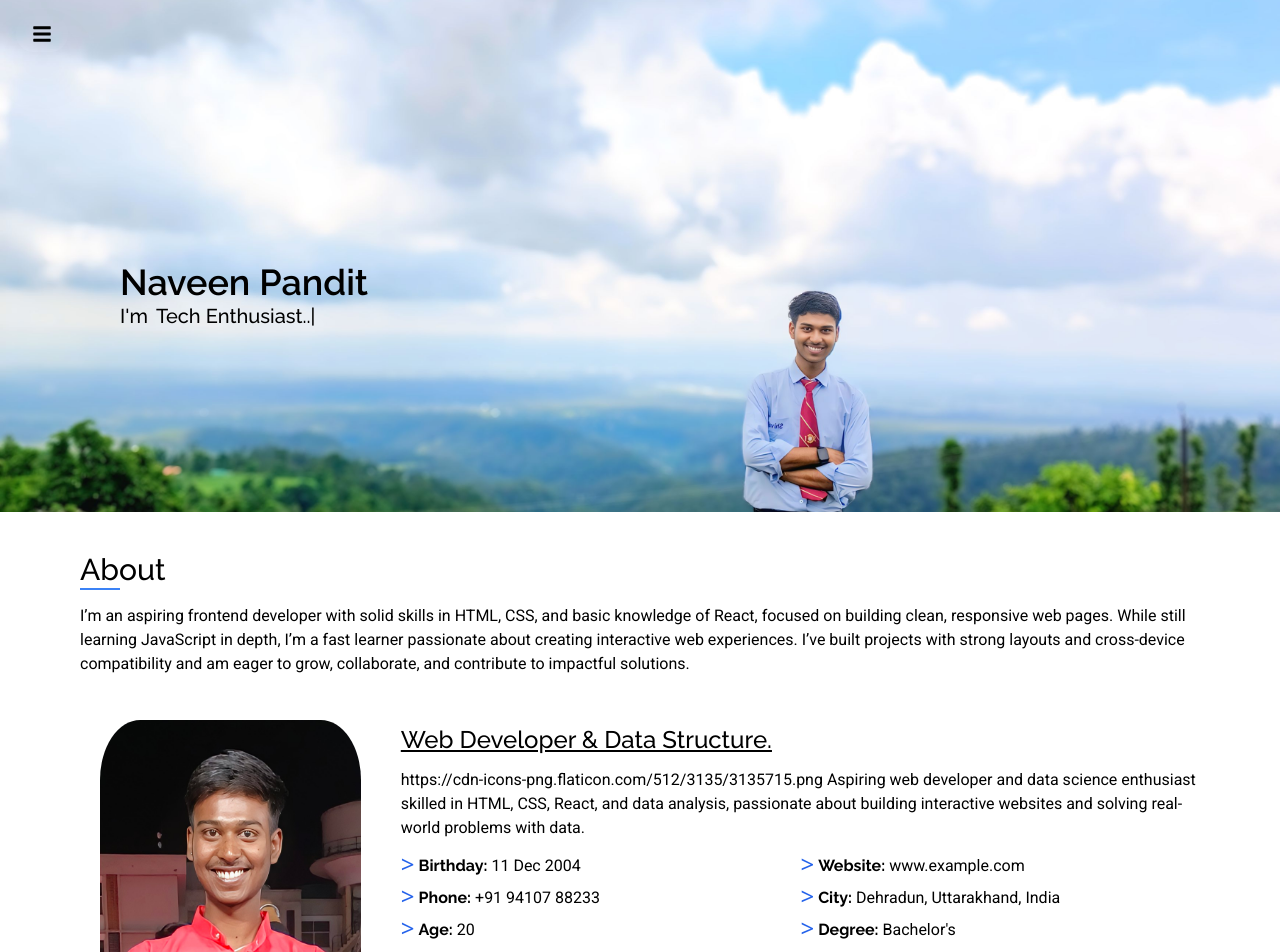
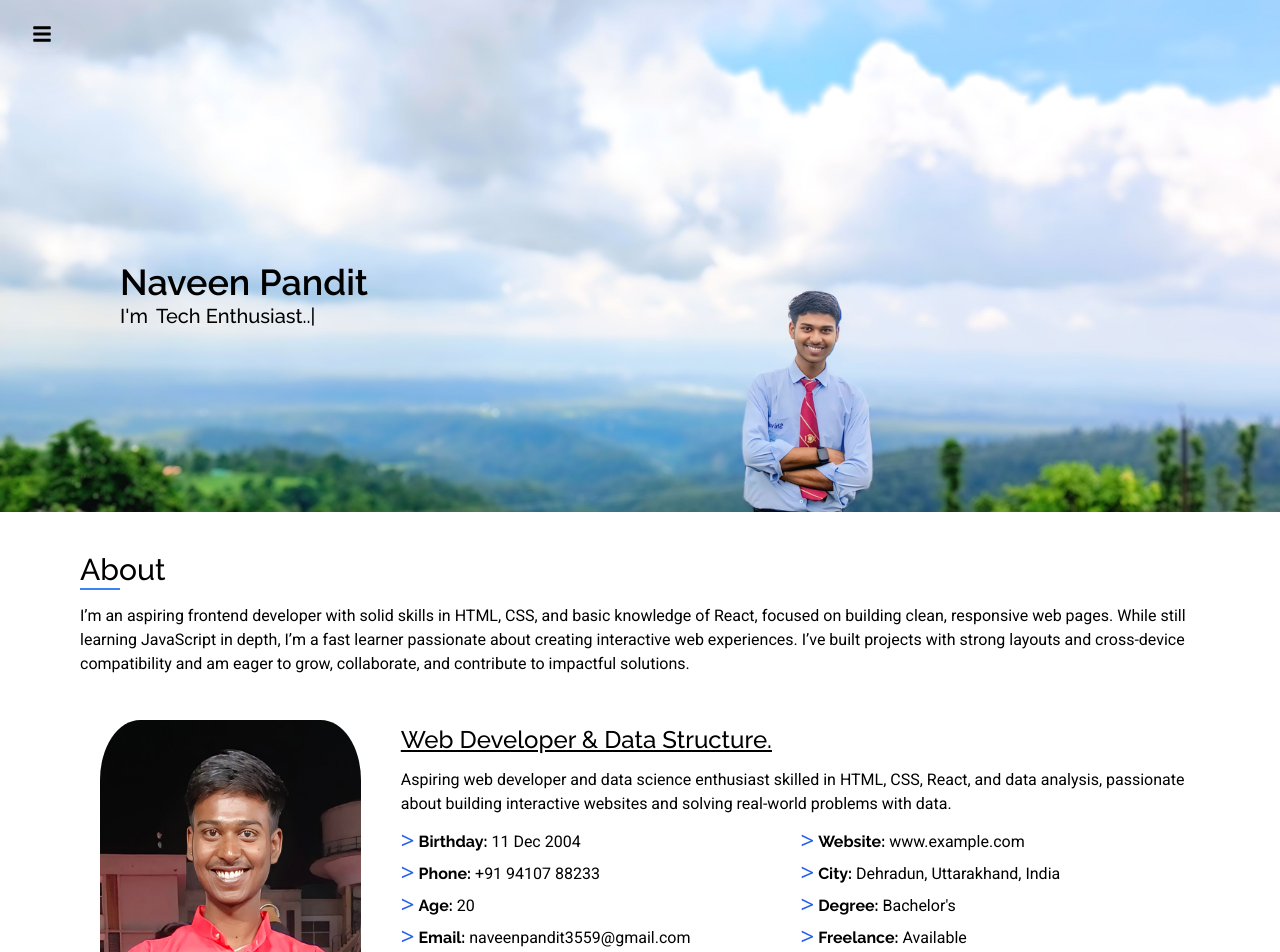
Before and after one commit to naveenpandit11/Portfolio-Website, a React (Vite) app: page / in a window 1280 px wide. Shown: the top 952 px of the page. Built offline with nearby package versions, Linux system fonts and the light colour scheme.

Commit message:
unwanted line

```diff
--- a/src/App.jsx
+++ b/src/App.jsx
@@ -26,7 +26,7 @@ const [isOpen,setIsOpen]=useState(false);
       <button className='fixed top-4 left-4 text-xl hover:shadow-lg  px-4 py-2 rounded-full shadow-2xl z-50' onClick={()=>setIsOpen(!isOpen)}>
         <FaBars onClick={()=>setIsOpen(!isOpen)}/>
       </button>
-      <Sidebar isOpen={isOpen} setIsOpen={setIsOpen}/>
+      <div className='fixed'><Sidebar isOpen={isOpen} setIsOpen={setIsOpen}/></div>
       <div className={`flex-1 transition-all duration-300 ${isOpen ? 'ml-64' : 'ml-0'}`}>
         <section id="home"><Home /></section>
         <section id="about"><About /></section>
--- a/src/components/About.jsx
+++ b/src/components/About.jsx
@@ -25,7 +25,7 @@ function About() {
             <h2 className="underline text-2xl font-medium">
               Web Developer & Data Structure.
             </h2>
-            <p className="mt-3">https://cdn-icons-png.flaticon.com/512/3135/3135715.png
+            <p className="mt-3">
               Aspiring web developer and data science enthusiast skilled in
               HTML, CSS, React, and data analysis, passionate about building
               interactive websites and solving real-world problems with data.
--- a/src/components/Sidebar.jsx
+++ b/src/components/Sidebar.jsx
@@ -50,7 +50,7 @@ const Sidebar = ({ isOpen, setIsOpen }) => {
   if (!isOpen) return null;
   return (
     <div
-      className={`h-screen w-72 bg-[#0f172a]  overflow-y-auto text-white flex gap-5 flex-col fixed top-0 left-0 shadow-2xl z-50
+      className={`fixed h-[100vh] w-72 bg-[#0f172a] z-50 overflow-y-auto text-white flex gap-5 flex-col fixed top-0 left-0 shadow-2xl z-50
     transform transition-transform duration-300 ${
       isOpen ? "translate-x-0" : "-translate-x-full"
     }`}
```
